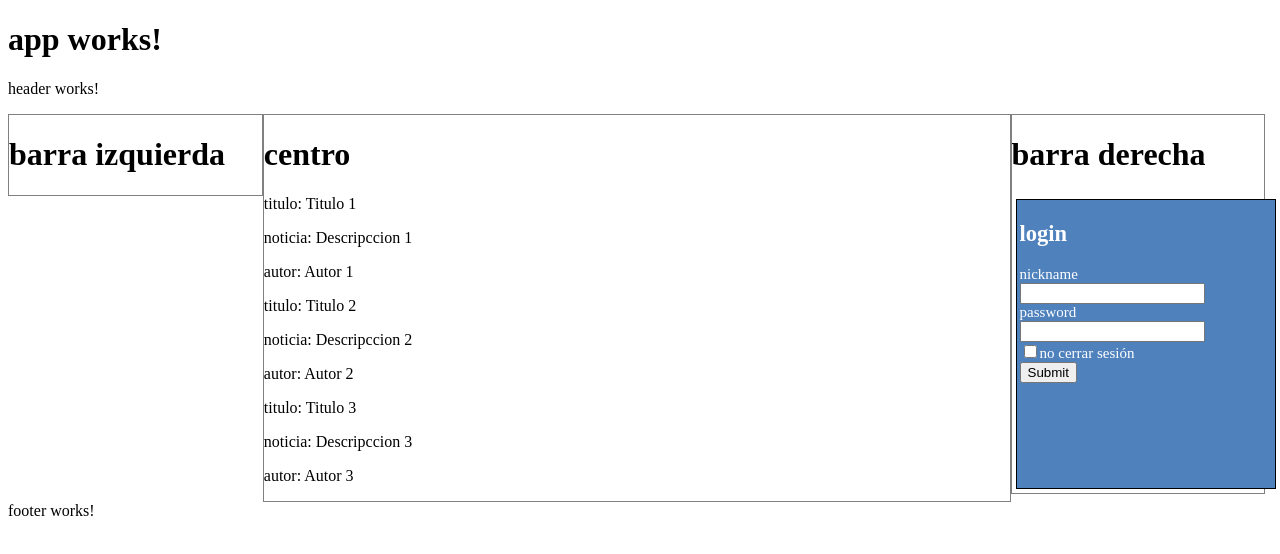
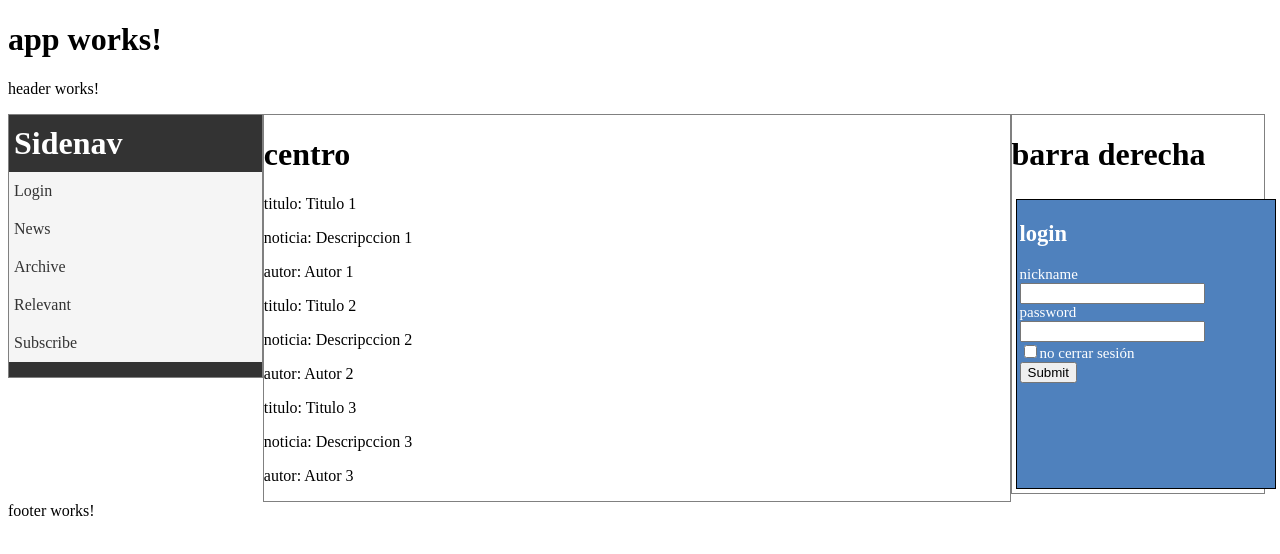
Before and after one commit to AntonioloNeviani/Angular2, an Angular app: page / in a window 1280 px wide. Shown: the top 554 px of the page. Built offline with nearby package versions, Linux system fonts and the light colour scheme.

Commit message:
implementacon de sidenav

```diff
--- a/src/app/content/content.component.html
+++ b/src/app/content/content.component.html
@@ -4,7 +4,8 @@
 
 <div class="bodyDiv">
   <div class="bars">
-    <h1> barra izquierda </h1>
+    <app-sidenav>
+    </app-sidenav>
   </div>
   <div class="center">
     <h1> centro </h1>
```
